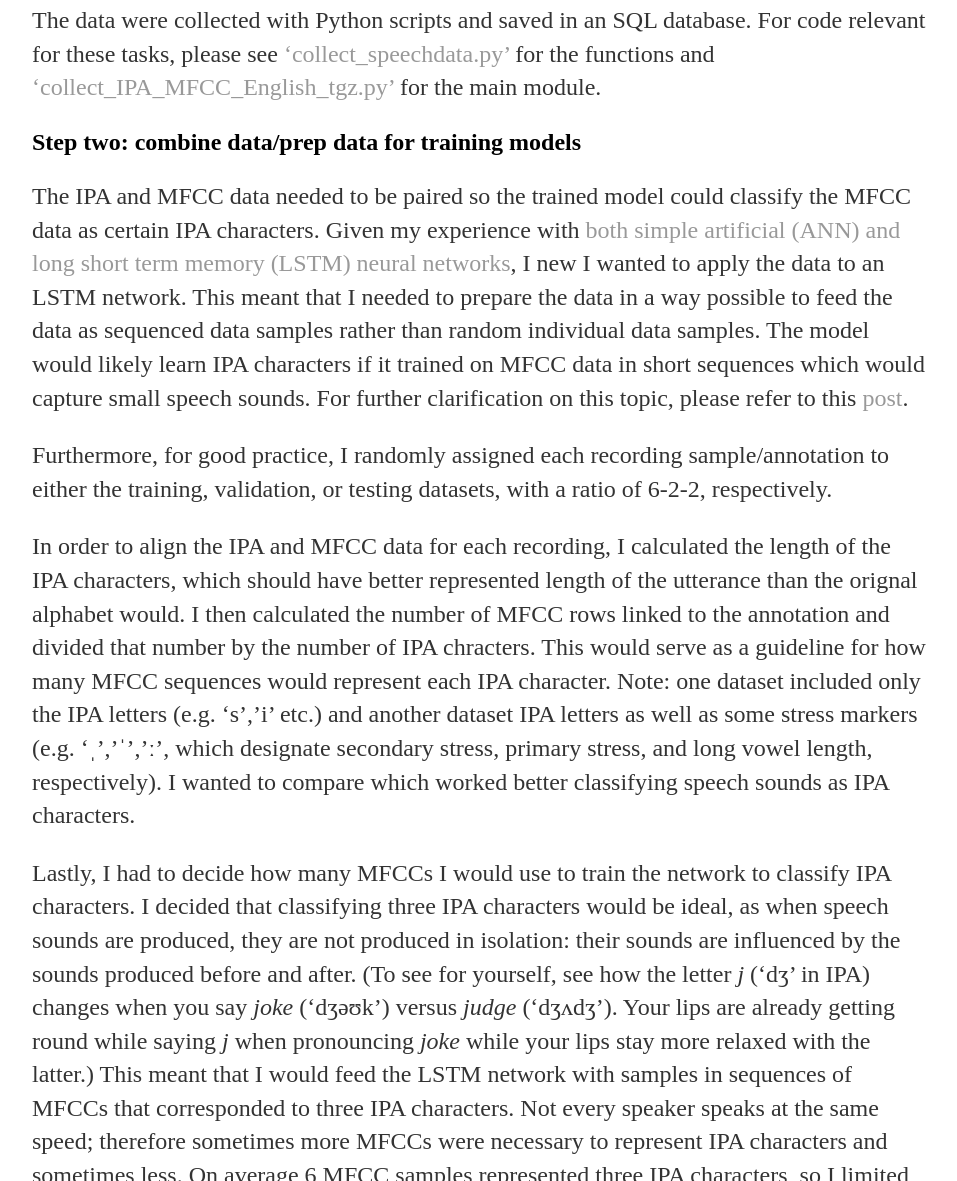
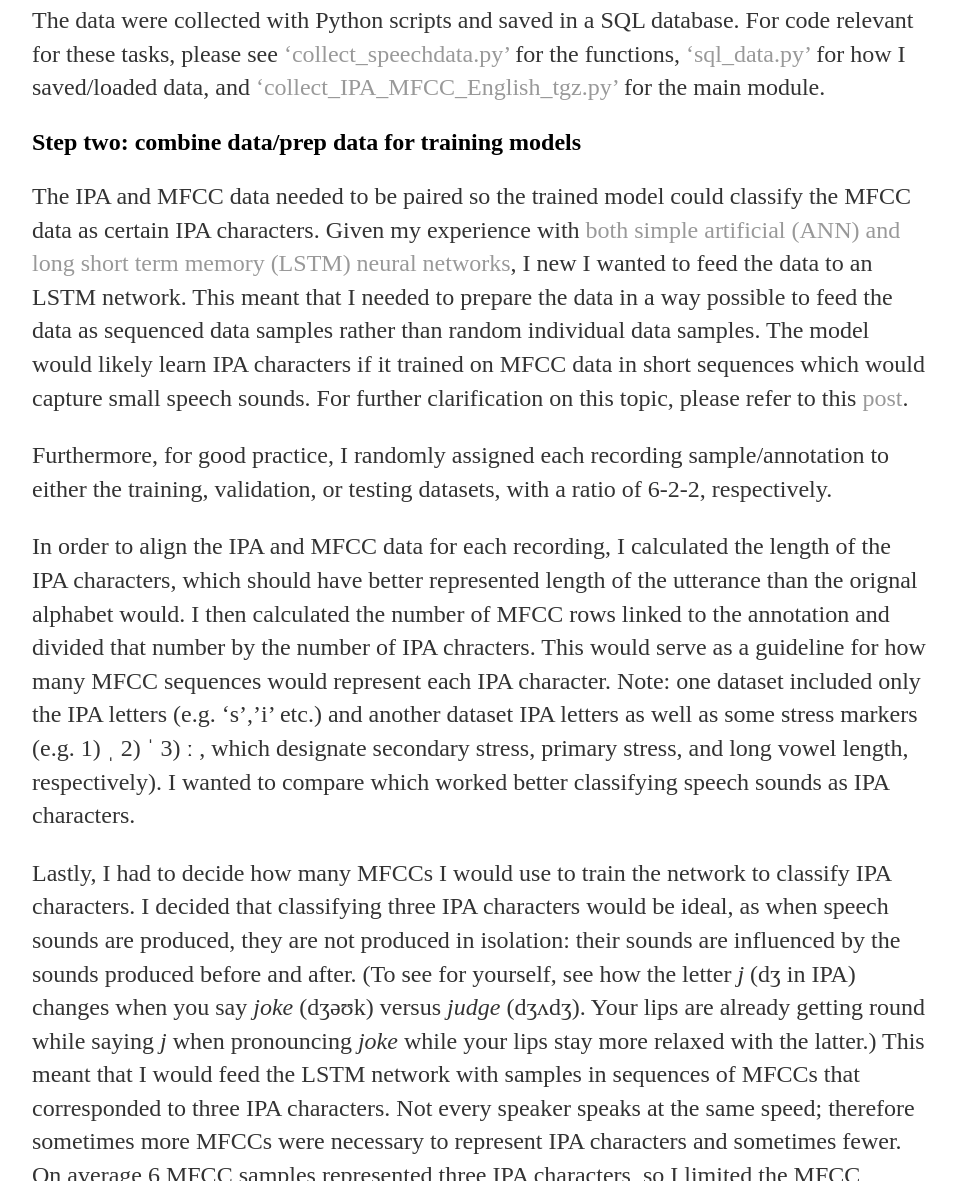
Before and after one commit to a-n-rose/a-n-rose.github.io, a Jekyll site: the page built from _posts/2018-09-26-english-speech-to-ipa.md, in a window 1280 px wide and 1400 px high, scrolled down 2375 px. Shown: the part 219-1400 px from the top of the window, without its empty margins (160-1117 px from the left). Built offline with Jekyll 4.4.1, drawn with Linux system fonts in a browser that asks for light colours; some of the changed text lies outside the part shown.

Commit message:
typo fixes

```diff
--- a/_posts/2018-09-26-english-speech-to-ipa.md
+++ b/_posts/2018-09-26-english-speech-to-ipa.md
@@ -26,17 +26,17 @@
 ### Table 2: MFCC values (columns 0 - 39) with additional necessary information.
 ![Imgur](https://i.imgur.com/7dVuL6n.png?1)
 
-The data were collected with Python scripts and saved in an SQL database. For code relevant for these tasks, please see <a href="https://github.com/a-n-rose/language-classifier/blob/master/english_speech_to_ipa/collect_speechdata.py">'collect_speechdata.py'</a> for the functions and <a href="https://github.com/a-n-rose/language-classifier/blob/master/english_speech_to_ipa/collect_IPA_MFCC_English_tgz.py"> 'collect_IPA_MFCC_English_tgz.py'</a> for the main module.
+The data were collected with Python scripts and saved in a SQL database. For code relevant for these tasks, please see <a href="https://github.com/a-n-rose/language-classifier/blob/master/english_speech_to_ipa/collect_speechdata.py">'collect_speechdata.py'</a> for the functions, <a href="https://github.com/a-n-rose/language-classifier/blob/master/english_speech_to_ipa/sql_data.py">'sql_data.py'</a> for how I saved/loaded data, and <a href="https://github.com/a-n-rose/language-classifier/blob/master/english_speech_to_ipa/collect_IPA_MFCC_English_tgz.py"> 'collect_IPA_MFCC_English_tgz.py'</a> for the main module.
 
 ## Step two: combine data/prep data for training models
 
-The IPA and MFCC data needed to be paired so the trained model could classify the MFCC data as certain IPA characters. Given my experience with <a href="/2018/09/07/language-classifier-LSTM.html">both simple artificial (ANN) and long short term memory (LSTM) neural networks</a>, I new I wanted to apply the data to an LSTM network. This meant that I needed to prepare the data in a way possible to feed the data as sequenced data samples rather than random individual data samples. The model would likely learn IPA characters if it trained on MFCC data in short sequences which would capture small speech sounds. For further clarification on this topic, please refer to this <a href="http://practicalcryptography.com/miscellaneous/machine-learning/guide-mel-frequency-cepstral-coefficients-mfccs/">post</a>.
+The IPA and MFCC data needed to be paired so the trained model could classify the MFCC data as certain IPA characters. Given my experience with <a href="/2018/09/07/language-classifier-LSTM.html">both simple artificial (ANN) and long short term memory (LSTM) neural networks</a>, I new I wanted to feed the data to an LSTM network. This meant that I needed to prepare the data in a way possible to feed the data as sequenced data samples rather than random individual data samples. The model would likely learn IPA characters if it trained on MFCC data in short sequences which would capture small speech sounds. For further clarification on this topic, please refer to this <a href="http://practicalcryptography.com/miscellaneous/machine-learning/guide-mel-frequency-cepstral-coefficients-mfccs/">post</a>.
 
 Furthermore, for good practice, I randomly assigned each recording sample/annotation to either the training, validation, or testing datasets, with a ratio of 6-2-2, respectively.
 
-In order to align the IPA and MFCC data for each recording, I calculated the length of the IPA characters, which should have better represented length of the utterance than the orignal alphabet would. I then calculated the number of MFCC rows linked to the annotation and divided that number by the number of IPA chracters. This would serve as a guideline for how many MFCC sequences would represent each IPA character. Note: one dataset included only the IPA letters (e.g. 's','i' etc.) and another dataset IPA letters as well as some stress markers (e.g. 'ˌ','ˈ','ː', which designate secondary stress, primary stress, and long vowel length, respectively). I wanted to compare which worked better classifying speech sounds as IPA characters.
+In order to align the IPA and MFCC data for each recording, I calculated the length of the IPA characters, which should have better represented length of the utterance than the orignal alphabet would. I then calculated the number of MFCC rows linked to the annotation and divided that number by the number of IPA chracters. This would serve as a guideline for how many MFCC sequences would represent each IPA character. Note: one dataset included only the IPA letters (e.g. 's','i' etc.) and another dataset IPA letters as well as some stress markers (e.g. 1) ˌ 2) ˈ 3) ː , which designate secondary stress, primary stress, and long vowel length, respectively). I wanted to compare which worked better classifying speech sounds as IPA characters.
 
-Lastly, I had to decide how many MFCCs I would use to train the network to classify IPA characters. I decided that classifying three IPA characters would be ideal, as when speech sounds are produced, they are not produced in isolation: their sounds are influenced by the sounds produced before and after. (To see for yourself, see how the letter *j* ('dʒ' in IPA) changes when you say *joke* ('dʒəʊk') versus *judge* ('dʒʌdʒ'). Your lips are already getting round while saying *j* when pronouncing *joke* while your lips stay more relaxed with the latter.) This meant that I would feed the LSTM network with samples in sequences of MFCCs that corresponded to three IPA characters. Not every speaker speaks at the same speed; therefore sometimes more MFCCs were necessary to represent IPA characters and sometimes less. On average 6 MFCC samples represented three IPA characters, so I limited the MFCC sequences to 20, and zero padded the sequences (what was most) that were less than that.
+Lastly, I had to decide how many MFCCs I would use to train the network to classify IPA characters. I decided that classifying three IPA characters would be ideal, as when speech sounds are produced, they are not produced in isolation: their sounds are influenced by the sounds produced before and after. (To see for yourself, see how the letter *j* (dʒ in IPA) changes when you say *joke* (dʒəʊk) versus *judge* (dʒʌdʒ). Your lips are already getting round while saying *j* when pronouncing *joke* while your lips stay more relaxed with the latter.) This meant that I would feed the LSTM network with samples in sequences of MFCCs that corresponded to three IPA characters. Not every speaker speaks at the same speed; therefore sometimes more MFCCs were necessary to represent IPA characters and sometimes fewer. On average 6 MFCC samples represented three IPA characters, so I limited the MFCC sequences to 20, and zero padded the sequences (what was most) that were less than that.
 
 Lastly, I had to turn the label data (i.e. three IPA characters) from strings into integers, data the LSTM could work with. To do so, I generated a list of all 3-letter IPA combinations possible, including letter repeats. I then applied the indices of these as labels of the MFCC sequence data. This way I could avoid using one-hot-encoding (I tried that and got a memory error), but I'll get into that later.
 
```
Also changed, not shown: other parts of _posts/2018-09-26-english-speech-to-ipa.md (+4 -4 lines).
